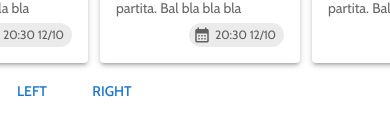
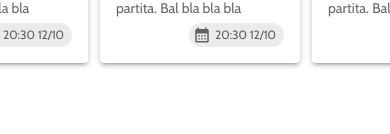
Before and after one commit to molecup/mole-frontend, a Next.js app in the folder mole-frontend/: page / in a window 390 px wide. Shown: the part 312-446 px from the top of the page. Built offline with nearby package versions, Linux system fonts and the light colour scheme.

Commit message:
hide direction buttons on mobile

```diff
--- a/mole-frontend/src/components/cardSlider.js
+++ b/mole-frontend/src/components/cardSlider.js
@@ -5,7 +5,8 @@
 'use client'
 import Stack from '@mui/material/Stack';
 import { useRef, useEffect } from "react";
-import { Button } from '@mui/material';
+import Button from '@mui/material/Button';
+import Container from '@mui/system/Container';
 
 export default function CardSlider(props){
   const { children } = props;
@@ -139,7 +140,7 @@ export default function CardSlider(props){
       >
         {children}
       </Stack>
-      <Stack direction='row' spacing={2}>
+      <Stack direction='row' spacing={2} sx={{display : {xs:"none", md:"flex"}}}>
         <Button onClick={() => handleArrowClick("left")}>Left</Button>
         <Button onClick={() => handleArrowClick("right")}>Right</Button>
       </Stack>
```
